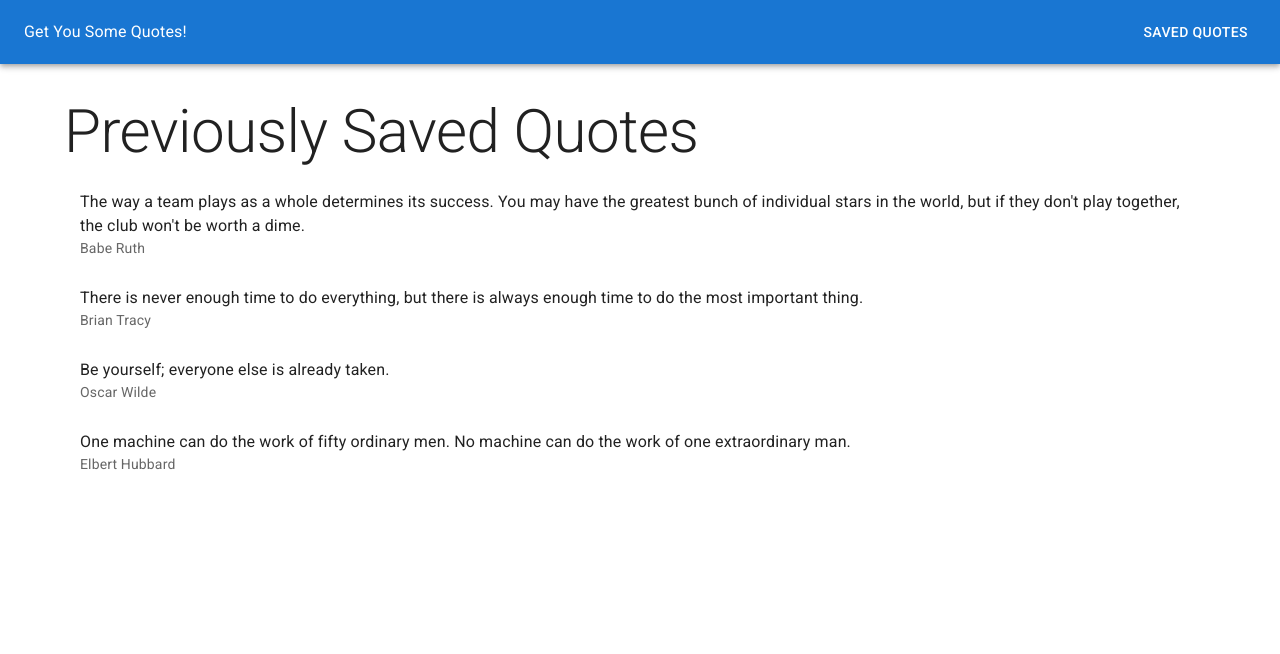
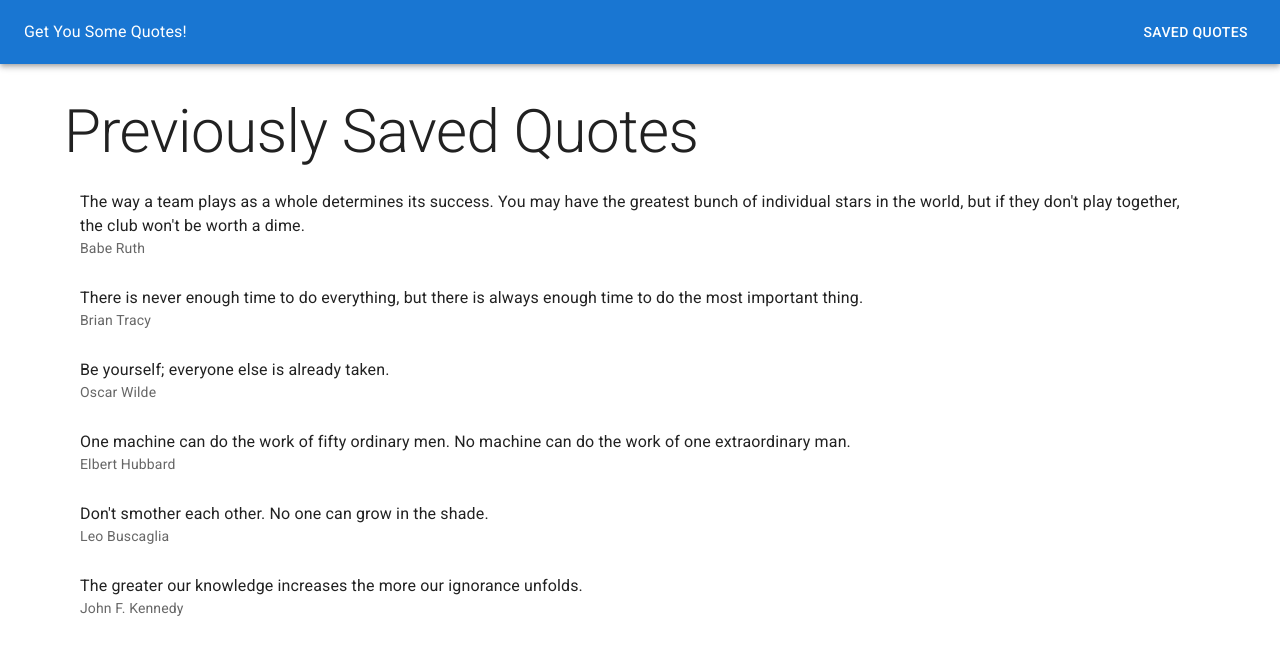
Before and after one commit to dmit-2008/dmit2008-1233-workbook-nathanhumphrey-1, a Next.js app in the folder week-07-rest-demo/: page /saved in a window 1280 px wide. Shown: the top 654 px of the page. Built offline with nearby package versions, Linux system fonts and the light colour scheme; data requests are answered from the project's data file.

Commit message:
Update week 07 rest demo complete saved handler

```diff
--- a/week-07-rest-demo/db.json
+++ b/week-07-rest-demo/db.json
@@ -19,6 +19,16 @@
       "id": "4604",
       "author": "Elbert Hubbard",
       "quote": "One machine can do the work of fifty ordinary men. No machine can do the work of one extraordinary man."
+    },
+    {
+      "id": "1db3",
+      "author": "Leo Buscaglia",
+      "quote": "Don't smother each other. No one can grow in the shade."
+    },
+    {
+      "id": "206a",
+      "author": "John F. Kennedy",
+      "quote": "The greater our knowledge increases the more our ignorance unfolds."
     }
   ]
 }
--- a/week-07-rest-demo/utils/quote-manager.js
+++ b/week-07-rest-demo/utils/quote-manager.js
@@ -4,6 +4,15 @@ const BASE_URL = 'http://localhost:3001/quotes';
  * Manages the 'quotes' API with the backend
  */
 const QuoteManager = {
+  quoteExists: async function (quote) {
+    const res = await fetch(
+      `${BASE_URL}?author=${quote.author}&quote=${quote.quote}`
+    );
+    const json = await res.json();
+
+    return json.length === 1;
+  },
+
   /**
    * Fetches all quotes from the backend
    * @returns {Promise<Array<{id:string, author:string, quote:string}>>} - an array of quote objects
```
Also changed, not shown: week-07-rest-demo/pages/index.js (+16 -1 lines).
